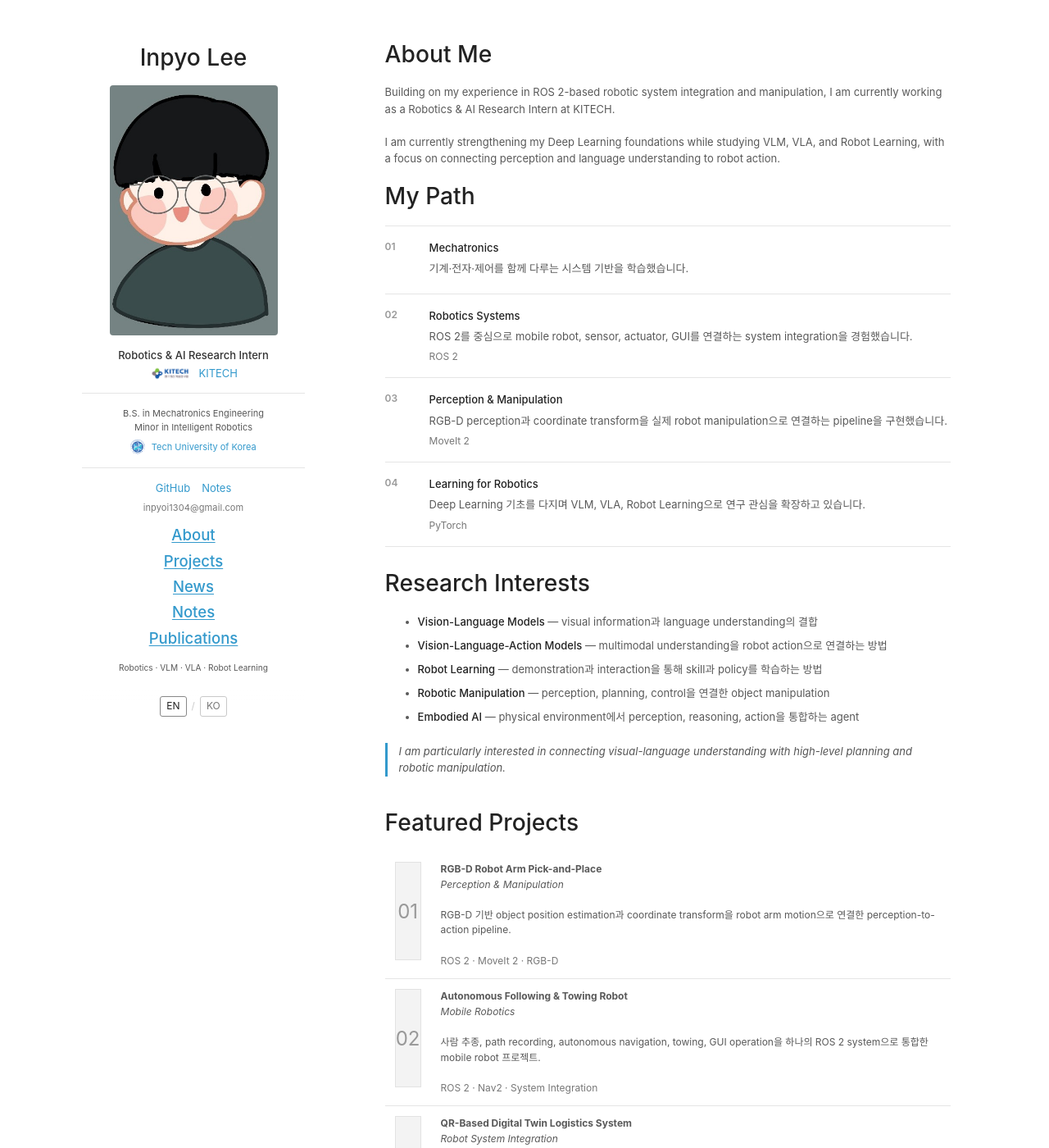
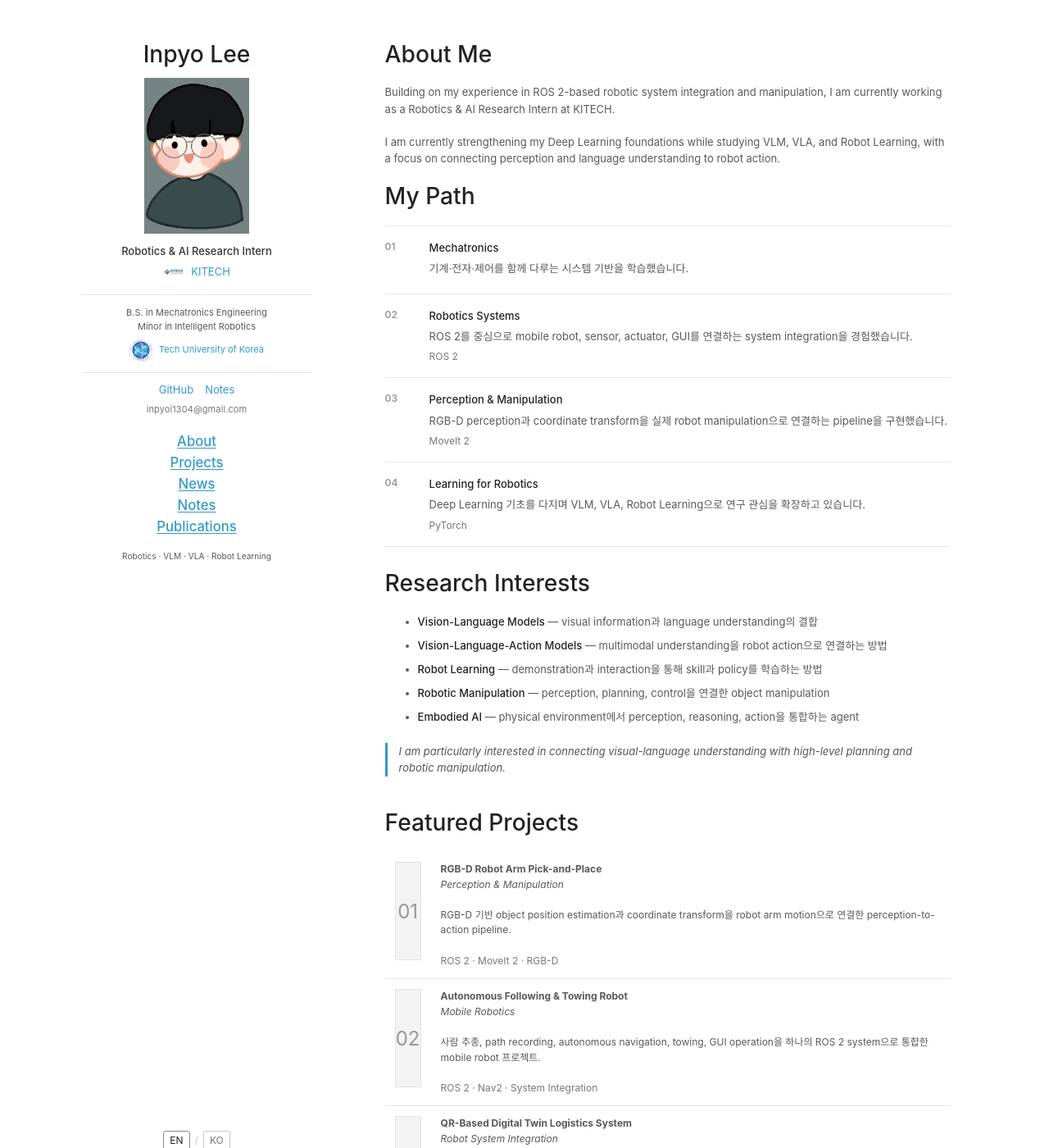
Before and after one commit to nayana224/nayana224.github.io, a Jekyll site: the page index.html, which Jekyll copies as it is, in a window 1280 px wide and 1400 px high. Shown: the whole window at 82% size. Built offline with Jekyll 4.4.1, drawn with Linux system fonts in a browser that asks for light colours.

Commit message:
fix: remove sidebar scroll and constrain institution logos

```diff
--- a/stylesheets/styles.css
+++ b/stylesheets/styles.css
@@ -89,28 +89,12 @@
 
 header {
   position:sticky;
-  top:clamp(12px,3vh,28px);
-  max-height:calc(100dvh - clamp(24px,6vh,56px));
+  top:clamp(10px,2vh,22px);
   min-width:0;
-  overflow-y:auto;
-  overflow-x:hidden;
-  padding:4px 8px 14px 0;
-  scrollbar-width:thin;
-  scrollbar-color:#d7d7d7 transparent;
+  height:calc(100dvh - clamp(20px,4vh,44px));
+  overflow:visible;
+  padding:0;
   -webkit-font-smoothing:subpixel-antialiased;
-}
-
-header::-webkit-scrollbar {
-  width:4px;
-}
-
-header::-webkit-scrollbar-thumb {
-  background:#d7d7d7;
-  border-radius:999px;
-}
-
-header::-webkit-scrollbar-track {
-  background:transparent;
 }
 
 section {
@@ -123,19 +107,24 @@
 /* Profile */
 .profile {
   width:100%;
+  height:100%;
+  min-height:0;
+  display:flex;
+  flex-direction:column;
   text-align:center;
 }
 
 .profile > h1 {
-  margin-bottom:clamp(12px,2vh,18px);
+  margin-bottom:clamp(8px,1.2vh,13px);
 }
 
 .profile-image {
-  width:clamp(150px,18vw,205px);
+  width:clamp(138px,16vw,190px);
+  max-height:clamp(138px,24vh,190px);
   height:auto;
   object-fit:contain;
   display:block;
-  margin:0 auto clamp(10px,1.5vh,14px);
+  margin:0 auto clamp(7px,1.1vh,11px);
   border-radius:4px;
 }
 
@@ -150,8 +139,8 @@
 }
 
 .profile-meta {
-  padding:clamp(8px,1.4vh,12px) 0;
-  margin:0 0 clamp(10px,1.4vh,14px);
+  padding:clamp(6px,1vh,9px) 0;
+  margin:0 0 clamp(7px,1vh,10px);
   border-top:1px solid var(--line);
   border-bottom:1px solid var(--line);
 }
@@ -178,8 +167,8 @@
 }
 
 .profile nav h2 {
-  margin:clamp(6px,1vh,10px) 0;
-  font-size:clamp(17px,1.45vw,21px);
+  margin:clamp(4px,.65vh,7px) 0;
+  font-size:clamp(16px,1.3vw,20px);
 }
 
 .profile nav h2 a {
@@ -188,7 +177,7 @@
 }
 
 .profile .view {
-  margin:14px 0 8px;
+  margin:8px 0 4px;
 }
 
 /* Institution logos */
@@ -207,14 +196,18 @@
 }
 
 .kitech-logo {
-  height:clamp(18px,1.5vw,22px);
-  max-width:86px;
+  width:26px;
+  height:26px;
+  max-width:26px;
+  max-height:26px;
   object-fit:contain;
 }
 
 .tuk-logo {
-  height:clamp(17px,1.4vw,20px);
-  max-width:92px;
+  width:28px;
+  height:28px;
+  max-width:28px;
+  max-height:28px;
   object-fit:contain;
 }
 
@@ -224,16 +217,13 @@
 
 /* Language */
 .language-switcher {
-  position:sticky;
-  bottom:0;
-  z-index:2;
   display:flex;
   justify-content:center;
   align-items:center;
   gap:6px;
-  margin-top:16px;
-  padding:10px 0 4px;
-  background:linear-gradient(to bottom,rgba(255,255,255,.88),#fff 35%);
+  margin-top:auto;
+  padding:8px 0 2px;
+  background:#fff;
   font-size:12px;
 }
 
@@ -362,7 +352,8 @@
   }
 
   .profile-image {
-    width:clamp(145px,21vw,180px);
+    width:clamp(135px,19vw,170px);
+    max-height:170px;
   }
 }
 
@@ -376,7 +367,7 @@
 
   header {
     position:static;
-    max-height:none;
+    height:auto;
     overflow:visible;
     padding:0;
     margin-bottom:34px;
@@ -392,7 +383,7 @@
   }
 
   .language-switcher {
-    position:static;
+    margin-top:18px;
     background:none;
   }
 
```
